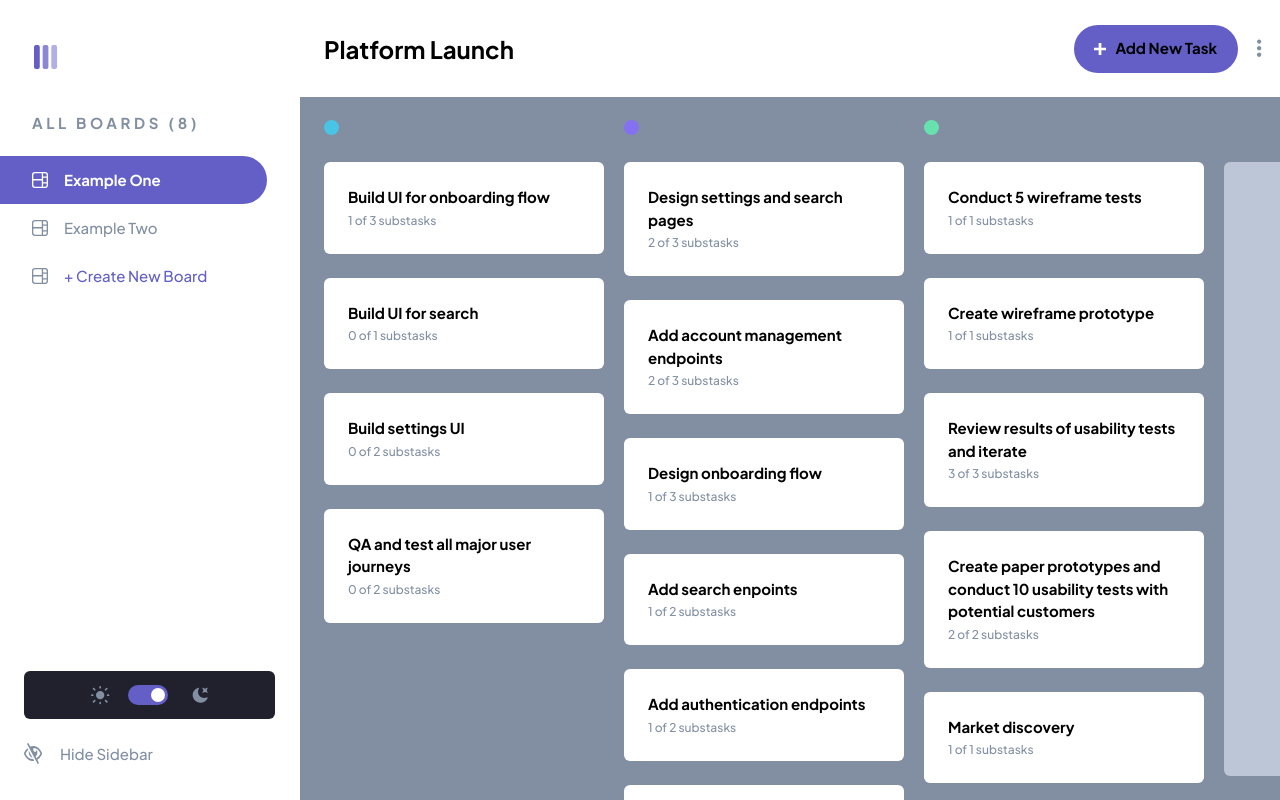
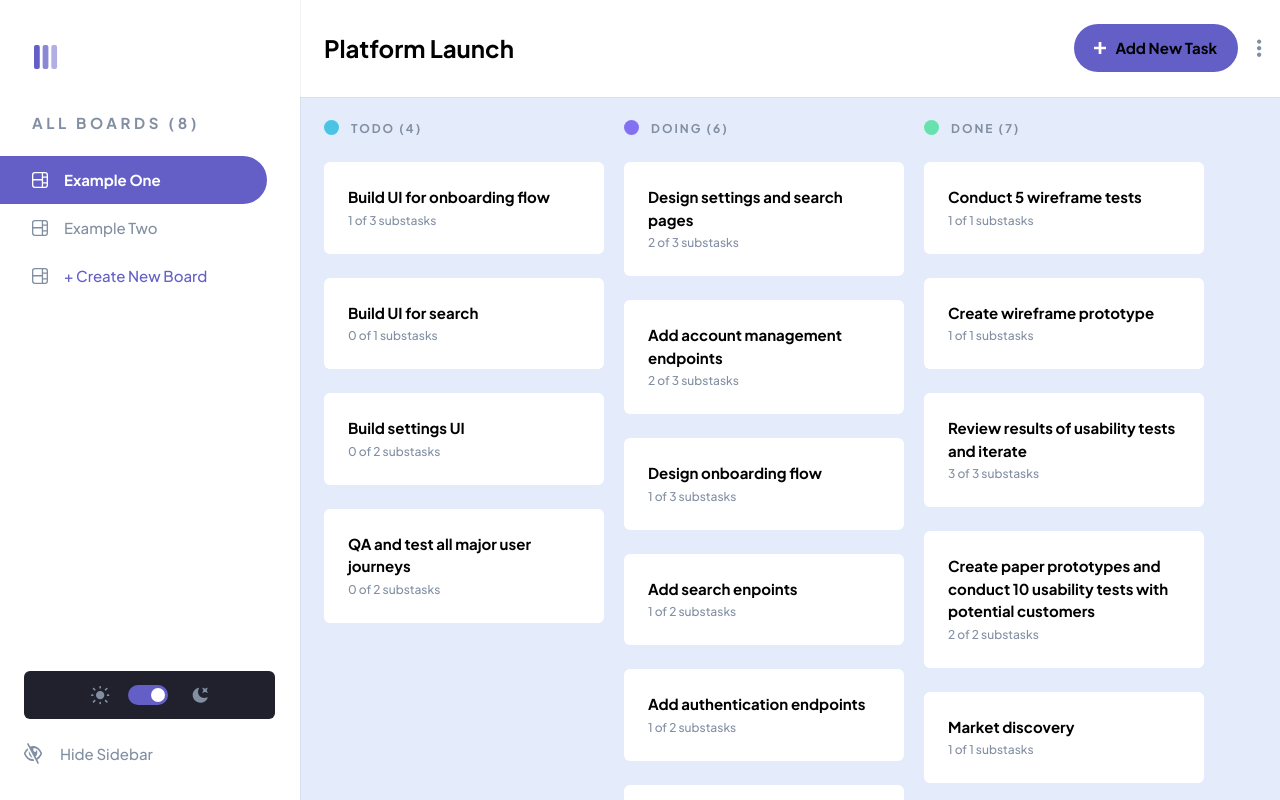
Before and after one commit to yehudz/kanban-task-manager-v2, a Next.js app: page / in a window 1280 px wide. Built offline with nearby package versions, Linux system fonts and the light colour scheme.

Commit message:
style: Tobar & Sidebar border styles

```diff
--- a/components/layout/BoardColumnsContainer.tsx
+++ b/components/layout/BoardColumnsContainer.tsx
@@ -1,7 +1,7 @@
 import styles from '../../styles/layout/BoardColumnsContainer.module.scss'
 import BoardColumn from '../reusables/BoardColumn'
 //TS Props interface
-import { BoardColumnProps, BoardColumnsProps } from '../../typings/interfaces'
+import { BoardColumnsProps } from '../../typings/interfaces'
 import EmptyBoardScreen from '../ui/EmptyBoardScreen'
 import AddNewColumnUi from '../ui/AddNewColumnUi'
 const BoardColumnsContainer = ({board}: BoardColumnsProps)=> {
--- a/pages/index.tsx
+++ b/pages/index.tsx
@@ -123,7 +123,7 @@
             setSidebarOpen
           }
         }>
-        <div className="flex flex-row w-full h-screen bg-grey-400 dark:bg-midnight">
+        <div className="flex flex-row w-full h-screen bg-grey-200 dark:bg-midnight">
           <div data-testid="left-container" className={`leftContainer ${sidebarOpen ? 'sidebarOpen' : ''}`}>
             {!isMobile && <LeftSidebar />}
           </div>
--- a/styles/layout/LeftSidebar.module.scss
+++ b/styles/layout/LeftSidebar.module.scss
@@ -1,6 +1,8 @@
 .container {
   width: 300px;
-  border-right: 1px solid rgba(255, 255, 255, .05);
+  border-right: 1px solid rgba(255, 255, 255, .1);
+  box-shadow: 1px 0px 0px 0 rgba(0,0,0,.05);
+
 
   @media screen and (max-width: 1024px) {
     width: 261px;
--- a/styles/layout/Topbar.module.scss
+++ b/styles/layout/Topbar.module.scss
@@ -1,5 +1,7 @@
 .container {
   height: 97px;
+  box-shadow: 0 1px 0 0 rgba(0,0,0,.05);
+  border-bottom: solid 1px rgba(255,255,255,.1);
 
   @media screen and (max-width: 768px) {
     height: 64px;
--- a/typings/interfaces.ts
+++ b/typings/interfaces.ts
@@ -10,7 +10,7 @@
 
 export interface BoardColumnProps {
   name: string
-  color: string
+  color?: string
   tasks: TaskItem[]
 }
 
```
